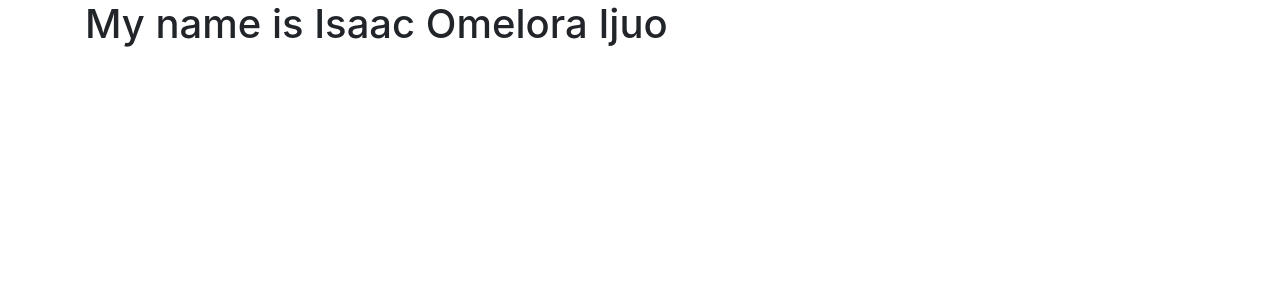
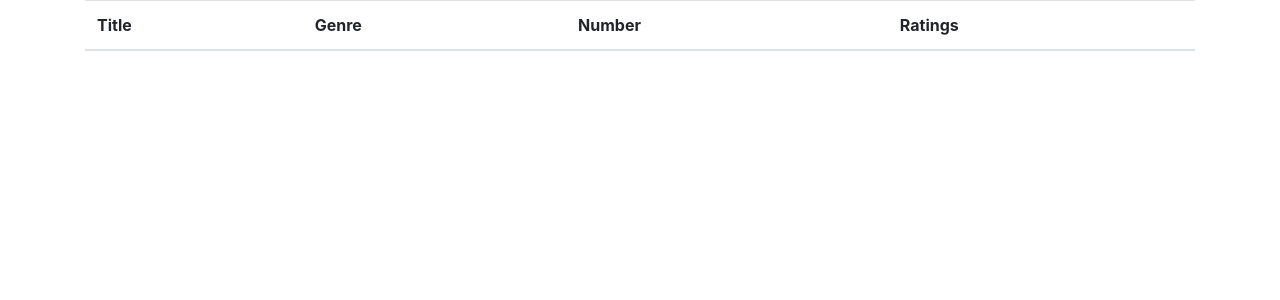
Before and after one commit to CodingIsaac/CRUD-React-APP, a React (Create React App) app: page / in a window 1280 px wide. Shown: the top 300 px of the page. Built offline with nearby package versions, Linux system fonts and the light colour scheme.

Commit message:
Updated Commit

```diff
--- a/src/App.js
+++ b/src/App.js
@@ -1,10 +1,10 @@
-
+import Movies from './components/movie';
 import './App.css';
 
 function App() {
   return (
     <main className='container'>
-      <h1>My name is Isaac Omelora Ijuo</h1>
+      <Movies />
       </main>
   );
 }
```
